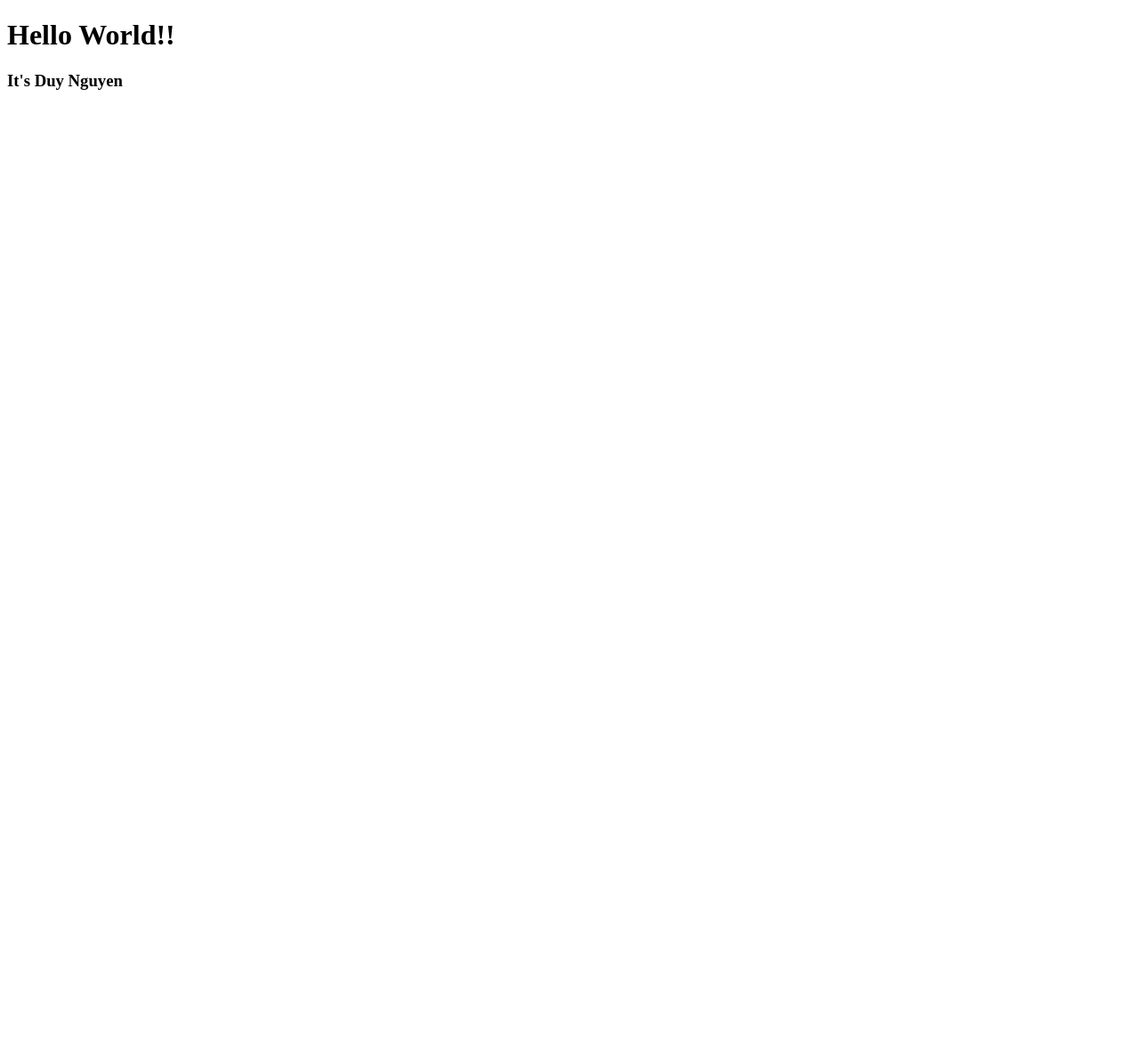
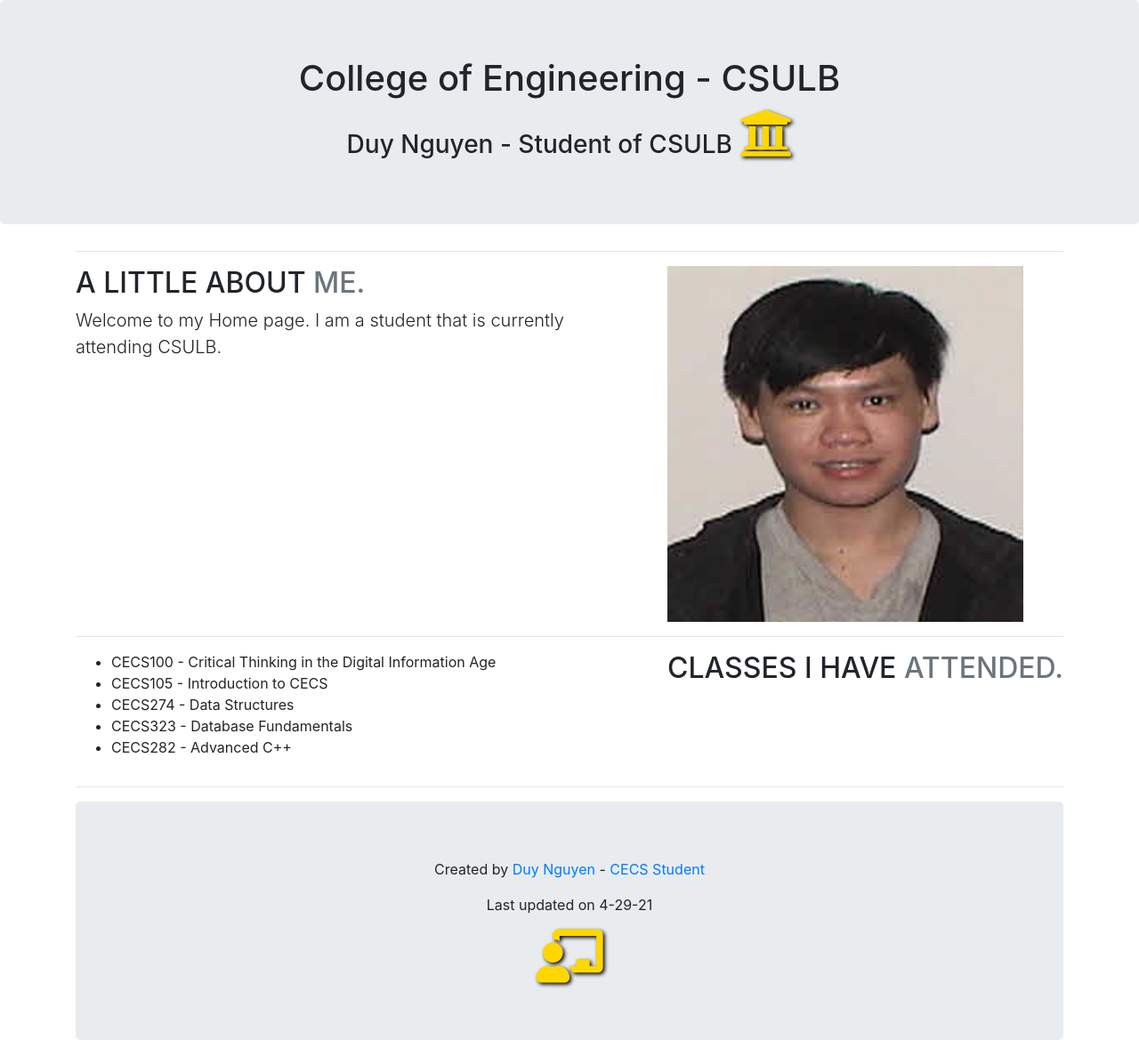
Before and after one commit to duynguyenhuu10/Bootstrap, a plain HTML site: page index.html in a window 1280 px wide. Shown: the whole page at 89% size. Before the commit the page ends 800 px from the top, so only its background shows below. Drawn offline with nearby package versions, Linux system fonts and the light colour scheme.

Commit message:
Update index.html

```diff
--- a/index.html
+++ b/index.html
@@ -1,10 +1,69 @@
 <!DOCTYPE html>
 <html lang="en">
 <head>
- <title>CECS105 Spring 2021</title>
- </head>
- <body>
- <h1>Hello World!! </h1>
- <h3> It's Duy Nguyen </h3>
- </body>
- </html>
+  <title>Roni Allen - A little about me</title>
+  <meta charset="utf-8">
+  <meta name="viewport" content="width=device-width, initial-scale=1">
+  <link rel="stylesheet" href="https://maxcdn.bootstrapcdn.com/bootstrap/4.5.2/css/bootstrap.min.css">
+
+<link rel="stylesheet" href="https://use.fontawesome.com/releases/v5.7.0/css/all.css" integrity="sha384-lZN37f5QGtY3VHgisS14W3ExzMWZxybE1SJSEsQp9S+oqd12jhcu+A56Ebc1zFSJ" crossorigin="anonymous">
+
+  <script src="https://ajax.googleapis.com/ajax/libs/jquery/3.5.1/jquery.min.js"></script>
+  <script src="https://cdnjs.cloudflare.com/ajax/libs/popper.js/1.16.0/umd/popper.min.js"></script>
+  <script src="https://maxcdn.bootstrapcdn.com/bootstrap/4.5.2/js/bootstrap.min.js"></script>
+
+</head>
+<body>
+
+<div class="jumbotron text-center" style="margin-bottom:0">
+    <h1>College of Engineering - CSULB </h1>
+  <h3>Duy Nguyen - Student of CSULB <i class="fas fa-university" style="font-size:60px;color:gold;text-shadow:2px 2px 4px #000000;"></i></h3>
+
+</div>
+
+
+<div class="container" style="margin-top:30px">
+
+ <hr class="featurette-divider">
+
+    <div class="row featurette">
+      <div class="col-md-7">
+        <h2 class="featurette-heading">A LITTLE ABOUT <span class="text-muted">ME.</span></h2>
+        <p class="lead">Welcome to my Home page. I am a student that is currently attending CSULB.
+
+</p>
+      </div>
+      <div class="col-md-5">
+        <img src="duynguyen.jpg" alt="Duy Nguyen" width="400" height="400">
+
+      </div>
+    </div>
+
+   <hr class="featurette-divider">
+
+<div class="row featurette">
+      <div class="col-md-7">
+          <ul>
+          <li>CECS100 - Critical Thinking in the Digital Information Age</li>
+            <li>CECS105 - Introduction to CECS</li>
+            <li>CECS274 - Data Structures</li>
+            <li>CECS323 - Database Fundamentals</li>
+            <li>CECS282 - Advanced C++</li>
+
+          </ul>
+
+      </div>
+      <div class="col-md-5">
+         <h2 class="featurette-heading">CLASSES I HAVE  <span class="text-muted">ATTENDED.</span></h2>
+      </div>
+    </div>
+
+   <hr class="featurette-divider">
+
+<div class="jumbotron text-center" style="margin-bottom:0">
+  <p>Created by <a href="mailto:Duy.Nguyen02@student.csulb.edu">Duy Nguyen</a> -  <a href="" target="_blank">CECS Student</a></p><p>Last updated on 4-29-21</p>
+    <i class="fas fa-chalkboard-teacher" style="font-size:60px;color:gold;text-shadow:2px 2px 4px #000000;"></i>
+</div>
+    </div>
+</body>
+</html>
```
